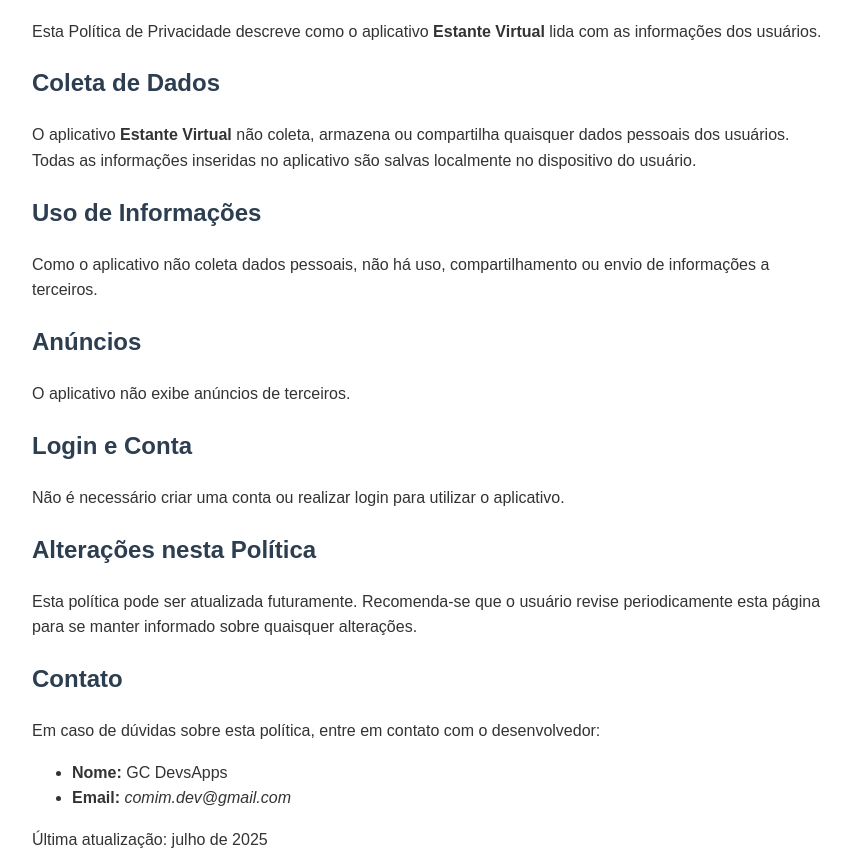
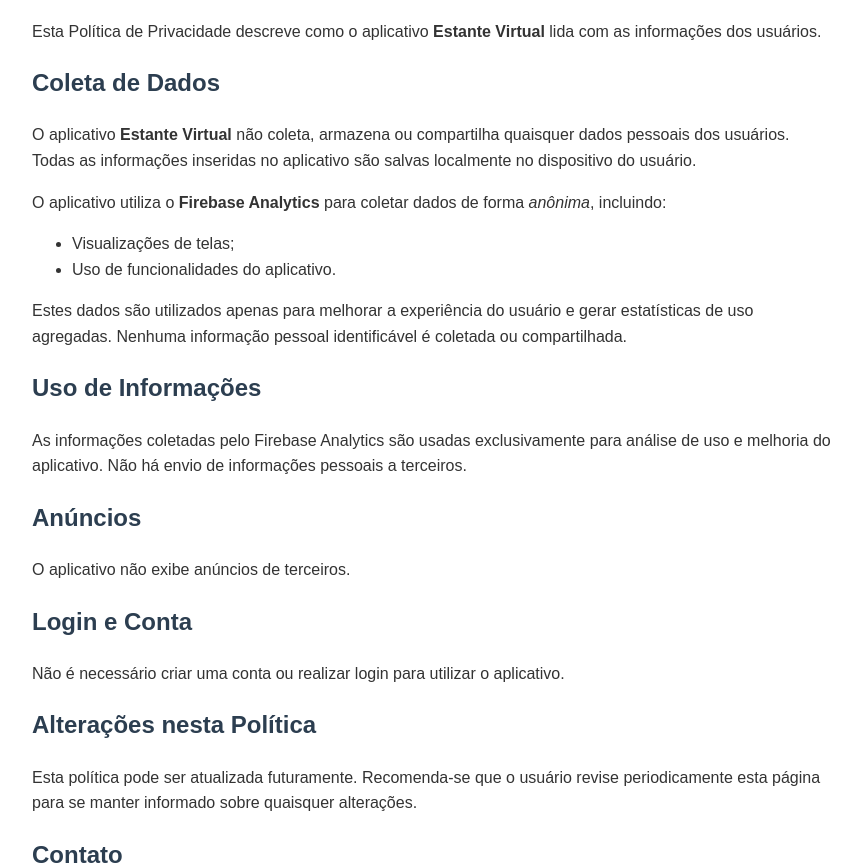
Before and after one commit to GabrielComim/politica-de-privacidade, a plain HTML site: page index.html in a window 1280 px wide. Shown: the part 94-959 px from the top of the page, without its empty margins (8-869 px from the left). Drawn offline with Linux system fonts and the light colour scheme.

Commit message:
update: atualizado uso do Firebase analytics

```diff
--- a/index.html
+++ b/index.html
@@ -21,11 +21,17 @@
   <h1>Política de Privacidade</h1>
   <p>Esta Política de Privacidade descreve como o aplicativo <strong>Estante Virtual</strong> lida com as informações dos usuários.</p>
 
-  <h2>Coleta de Dados</h2>
+ <h2>Coleta de Dados</h2>
   <p>O aplicativo <strong>Estante Virtual</strong> não coleta, armazena ou compartilha quaisquer dados pessoais dos usuários. Todas as informações inseridas no aplicativo são salvas localmente no dispositivo do usuário.</p>
+  <p>O aplicativo utiliza o <strong>Firebase Analytics</strong> para coletar dados de forma <em>anônima</em>, incluindo:
+    <ul>
+      <li>Visualizações de telas;</li>
+      <li>Uso de funcionalidades do aplicativo.</li>
+    </ul>
+  Estes dados são utilizados apenas para melhorar a experiência do usuário e gerar estatísticas de uso agregadas. Nenhuma informação pessoal identificável é coletada ou compartilhada.</p>
 
   <h2>Uso de Informações</h2>
-  <p>Como o aplicativo não coleta dados pessoais, não há uso, compartilhamento ou envio de informações a terceiros.</p>
+  <p>As informações coletadas pelo Firebase Analytics são usadas exclusivamente para análise de uso e melhoria do aplicativo. Não há envio de informações pessoais a terceiros.</p>
 
   <h2>Anúncios</h2>
   <p>O aplicativo não exibe anúncios de terceiros.</p>
@@ -40,9 +46,9 @@
   <p>Em caso de dúvidas sobre esta política, entre em contato com o desenvolvedor:</p>
   <ul>
     <li><strong>Nome:</strong> GC DevsApps</li>
-    <li><strong>Email:</strong> <em>comim.dev@gmail.com</em></li>
+    <li><strong>Email:</strong> comim.dev@gmail.com</li>
   </ul>
 
-  <p>Última atualização: julho de 2025</p>
+  <p>Última atualização: setembro de 2025</p>
 </body>
 </html>
```
